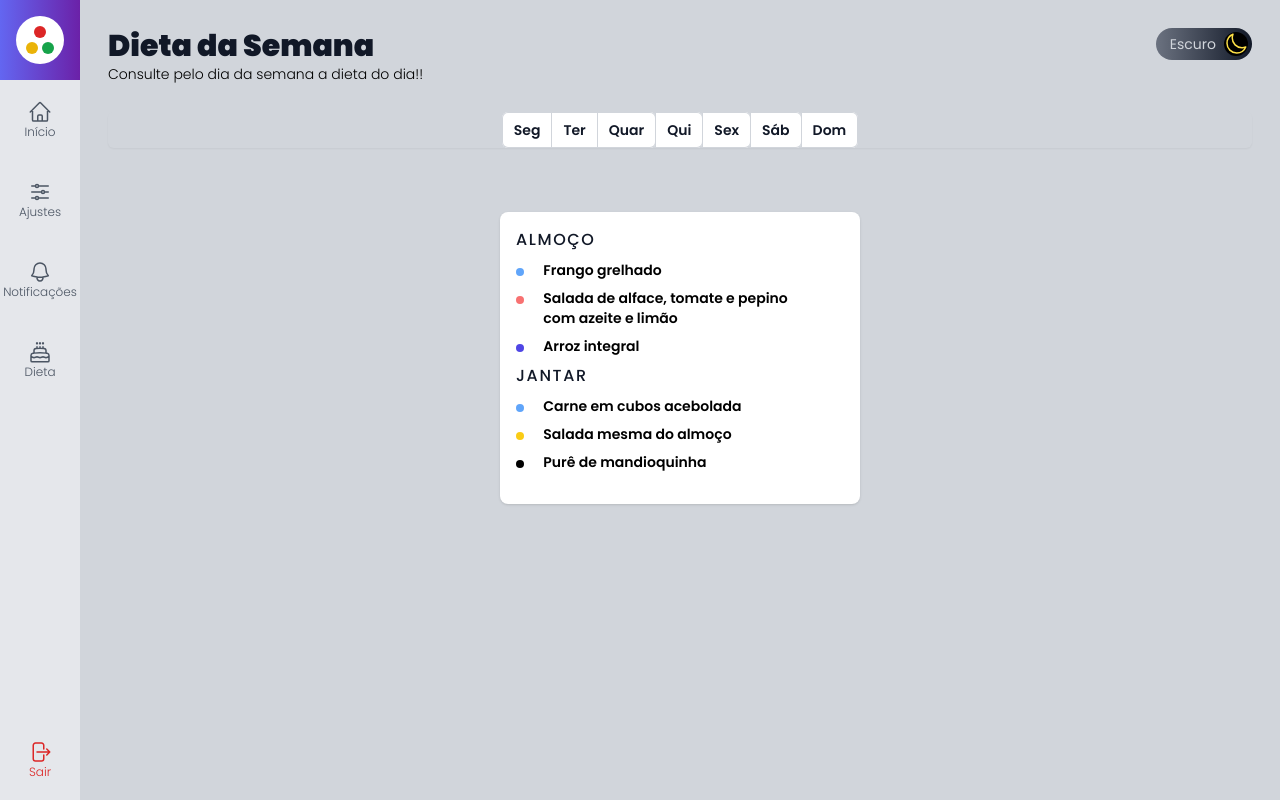
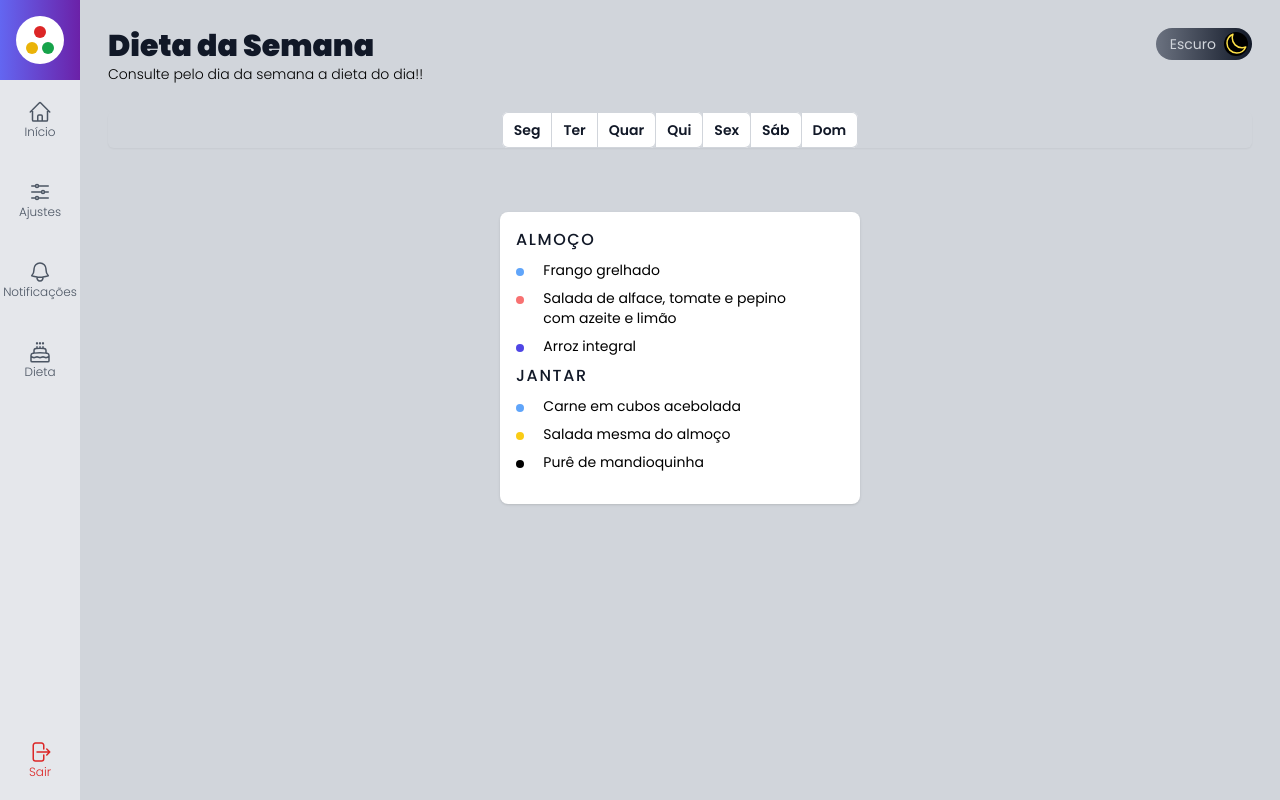
Before and after one commit to fjuncal/admin-template, a Next.js app: page /dieta in a window 1280 px wide. Built offline with nearby package versions, Linux system fonts and the light colour scheme.

Commit message:
Retirando fonte em negrito

```diff
--- a/src/components/template/dieta/PlanejamentoAlimentar.tsx
+++ b/src/components/template/dieta/PlanejamentoAlimentar.tsx
@@ -12,9 +12,7 @@ export default function PlanejamentoAlimentar() {
                 <span className="bg-blue-400 h-2 w-2 rounded-full block mt-2"></span>
               </div>
               <div className="w-9/12">
-                <span className="text-sm font-semibold block">
-                  Frango grelhado
-                </span>
+                <span className="text-sm  block">Frango grelhado</span>
               </div>
             </div>
             <div className="flex mb-2">
@@ -22,7 +20,7 @@ export default function PlanejamentoAlimentar() {
                 <span className="bg-red-400 h-2 w-2 rounded-full block mt-2"></span>
               </div>
               <div className="w-9/12">
-                <span className="text-sm font-semibold block">
+                <span className="text-sm  block">
                   Salada de alface, tomate e pepino com azeite e limão
                 </span>
                 {/* <span className="text-sm">Joey, Matt, CJ and Vlad</span> */}
@@ -33,9 +31,7 @@ export default function PlanejamentoAlimentar() {
                 <span className="bg-indigo-600 h-2 w-2 rounded-full block mt-2"></span>
               </div>
               <div className="w-9/12">
-                <span className="text-sm font-semibold block">
-                  Arroz integral
-                </span>
+                <span className="text-sm  block">Arroz integral</span>
               </div>
             </div>
           </div>
@@ -48,9 +44,7 @@ export default function PlanejamentoAlimentar() {
                 <span className="bg-blue-400 h-2 w-2 rounded-full block mt-2"></span>
               </div>
               <div className="w-9/12">
-                <span className="text-sm font-semibold block">
-                  Carne em cubos acebolada
-                </span>
+                <span className="text-sm block">Carne em cubos acebolada</span>
                 {/* <span className="text-sm">Zoom ID: 1134 11 1134</span> */}
               </div>
             </div>
@@ -59,9 +53,7 @@ export default function PlanejamentoAlimentar() {
                 <span className="bg-yellow-400 h-2 w-2 rounded-full block mt-2"></span>
               </div>
               <div className="w-9/12">
-                <span className="text-sm font-semibold block">
-                  Salada mesma do almoço
-                </span>
+                <span className="text-sm  block">Salada mesma do almoço</span>
               </div>
             </div>
             <div className="flex mb-4">
@@ -69,9 +61,7 @@ export default function PlanejamentoAlimentar() {
                 <span className="bg-black h-2 w-2 rounded-full block mt-2"></span>
               </div>
               <div className="w-9/12">
-                <span className="text-sm font-semibold block">
-                  Purê de mandioquinha
-                </span>
+                <span className="text-sm  block">Purê de mandioquinha</span>
               </div>
             </div>
           </div>
```
